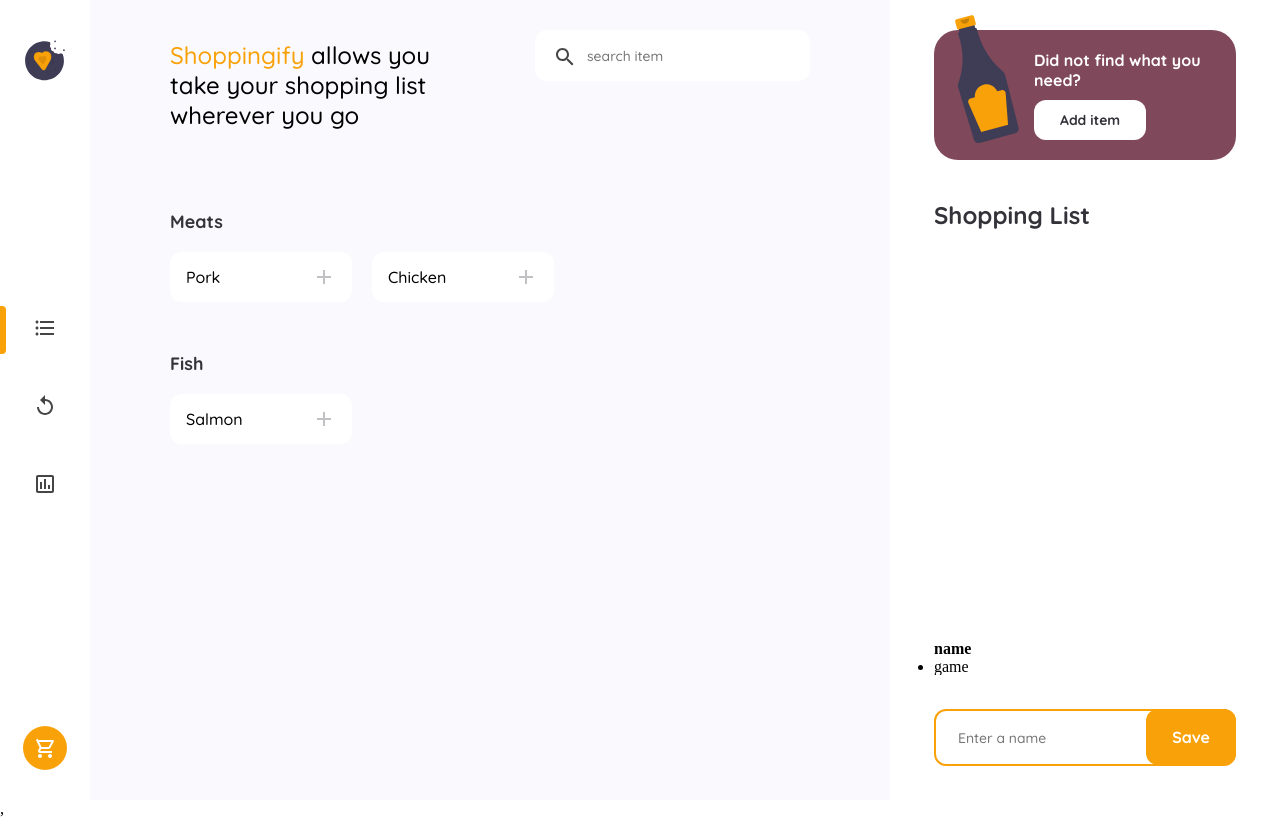
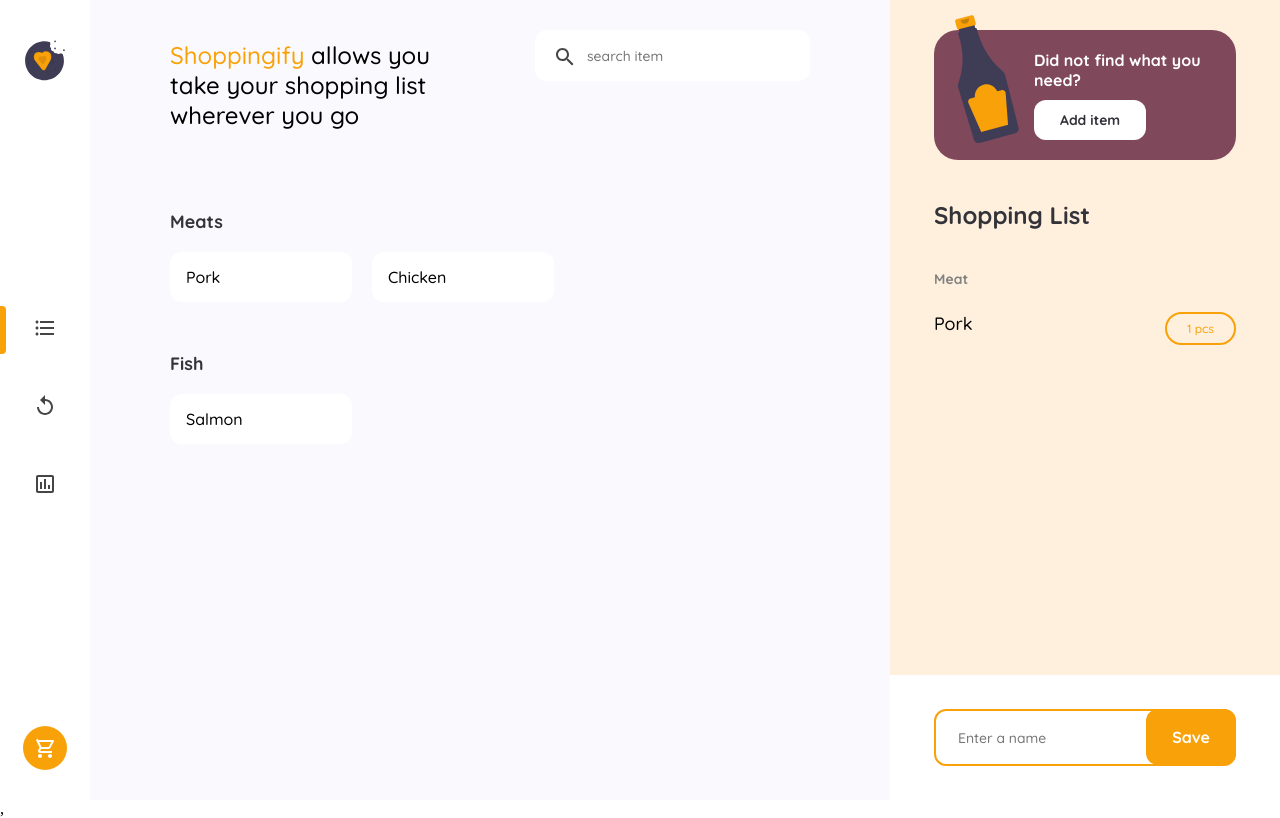
Before and after one commit to sukcinitas/dc-shopping-list, a React app: page /#/ in a window 1280 px wide. Built offline with nearby package versions, Linux system fonts and the light colour scheme.

Commit message:
Add some React and Redux logic, add style

```diff
--- a/src/components/CategoryItems.tsx
+++ b/src/components/CategoryItems.tsx
@@ -5,9 +5,8 @@
   selectItem,
 } from '../store/reducers/itemsSlice';
 import {
-  useRouteMatch, useHistory
-} from "react-router-dom";
-
+  addItem,
+} from '../store/reducers/listSlice';
 
 import PiecesDetail from './PiecesDetail'
 import '../sass/ItemsPage.scss';
@@ -23,7 +22,7 @@
     {items.map((item) =>
       <div className="items__item" key={item.id} onClick={() => select(item, category)}>
         {item.name}
-        {add ? <AddIcon className="items__icon" /> : <PiecesDetail pcs={4} simple />}
+        {/* {add ? <AddIcon className="items__icon" onClick={() => dispatch(add({ category, item: {id: item.id, name: item.name }}))} /> : <PiecesDetail pcs={4} simple />} */}
       </div>
     )}
   </div>
--- a/src/components/ItemInfoCard.tsx
+++ b/src/components/ItemInfoCard.tsx
@@ -4,6 +4,9 @@
   remove,
   selectItem
 } from '../store/reducers/itemsSlice';
+import {
+  addItem,
+} from '../store/reducers/listSlice';
 import TrendingFlatOutlinedIcon from '@material-ui/icons/TrendingFlatOutlined';
 
 import '../sass/ItemInfoCard.scss';
@@ -13,7 +16,8 @@
   const { id, name, category, description, image } = useSelector((state:any) => state.items.selectedItem);
   const dispatch = useDispatch();
 
-  const addItemToList = () => {
+  const addItemToList = (category: string, id: string, name: string) => {
+    dispatch(addItem({ category, item: { id, name }}));
     dispatch(selectItem({
       item: null,
     }));
@@ -22,7 +26,7 @@
   return (
   <article className="item-info-card">
     <div className="item-info-card__main">
-      <button className="btn btn--bright-text"><TrendingFlatOutlinedIcon className="arrow" onClick={() => dispatch(selectItem({item: null}))} />back</button>
+      <button className="btn btn--bright-text" onClick={() => dispatch(selectItem({item: null}))}><TrendingFlatOutlinedIcon className="arrow"/>back</button>
         <img
           className="item-info-card__img"
           src={image}
@@ -43,7 +47,7 @@
       </div>
       <div className="btns">
           <button className="btn" onClick={() => dispatch(remove({ id, category }))}>Delete</button>
-          <button className="btn btn--bright" onClick={() => addItemToList()}>Add to list</button>
+          <button className="btn btn--bright" onClick={() => addItemToList(category, id, name)}>Add to list</button>
       </div>
   </article>
 )
--- a/src/components/PiecesDetail.tsx
+++ b/src/components/PiecesDetail.tsx
@@ -1,6 +1,21 @@
-import React from 'react';
+import React, { useState } from 'react';
+import AddIcon from '@material-ui/icons/Add';
+import RemoveIcon from '@material-ui/icons/Remove';
+import DeleteOutlineIcon from '@material-ui/icons/DeleteOutline';
 
-const PiecesDetail = ({ pcs, simple }: { pcs: number|undefined, simple: boolean }) =>
-    <span className={`pieces ${simple ? 'pieces--simple' : ''}`}>{undefined ? '' : `${pcs} pcs`}</span>
+const PiecesDetail = ({ pcs, simple }: { pcs: number|undefined, simple?: boolean }) => {
+    const [isExpanded, setIsExpanded] = useState(false);
+    if (isExpanded && !simple) {
+        return <span className="pieces__panel">
+                <DeleteOutlineIcon className="pieces__icon pieces__icon--bright" />
+                <AddIcon className="pieces__icon" />
+                <span className="pieces pieces--panel">{`${pcs} pcs`}</span>
+                <RemoveIcon className="pieces__icon" />
+            </span>
+    } else {
+        return <span onClick={() => setIsExpanded(true)} className="pieces">{`${pcs} pcs`}</span>
+    }
+}
+
 
 export default PiecesDetail;
--- a/src/components/ShoppingList.tsx
+++ b/src/components/ShoppingList.tsx
@@ -1,4 +1,5 @@
 import React, { useState } from 'react';
+import { useSelector, useDispatch } from 'react-redux';
 
 import '../sass/ShoppingList.scss';
 import '../sass/buttons.scss';
@@ -6,14 +7,18 @@
 import '../sass/headings.scss';
 import image from '../assets/source.svg';
 import AddItemCard from './AddItemCard';
+import PiecesDetail from './PiecesDetail';
 
 const ShoppingList = () => {
-  const info = [{name: 'name', items: ['game', 'play', 'fun', 'sad', 'keel', 'seel']}];
-  const list = info.map((item) => (
-    <div key={item.name} className="shopping-list__category">
-      <h4 className="shopping-list__tag">{item.name}</h4>
+  const initialList = useSelector((state:any) => state.list.categories);
+  console.log(initialList);
+  const title = useSelector((state:any) => state.list.name);
+  console.log(title);
+  const list = initialList.map((item: { category: string, items: [{ id: string; name: string; pieces: number; }]}) => (
+    <div key={item.category} className="shopping-list__category">
+      <h4 className="subheading subheading--list">{item.category}</h4>
       <ul>
-        {item.items.map((name) => <li key={name}>{name}</li>)}
+        {item.items.map((product: { id: string; name: string; pieces: number; }) => <li className="shopping-list__item" key={product.id}><span>{product.name}</span><PiecesDetail pcs={product.pieces} /></li>)}
       </ul>
     </div>
   ));
@@ -27,9 +32,9 @@
           <button onClick={() => setIsAdding(true)} className="btn btn--narrow">Add item</button>
         </div>
       </div>
-      <h2 className="subheading">Shopping List</h2>
+      <h2 className="subheading">{title}</h2>
+      {list}
     </div>
-    {list}
     <div className="inpts">
           <input className="inpt inpt--bright" placeholder="Enter a name" />
           <button className="btn btn--bright-input">Save</button>
--- a/src/sass/PiecesDetail.scss
+++ b/src/sass/PiecesDetail.scss
@@ -15,4 +15,30 @@
         top: 16px;
         padding: 0;
     }
+
+    &__panel {
+        display: flex;
+        flex-direction: row;
+        background-color: variables.$light-1;
+        border-radius: 12px;
+        justify-content: space-between;
+        padding: 6px 16px;
+        align-items: center;
+        position: relative;
+    }
+
+    &__icon {
+        color: variables.$yellow-1;
+        margin: 4px;
+
+        &--bright {
+            color: variables.$light-1;
+            background-color: variables.$yellow-1;
+            border-radius: 12px;
+            position: absolute;
+            left: 0;
+            top: 0;
+            bottom: 0;
+        }
+    }
 }
--- a/src/sass/ShoppingList.scss
+++ b/src/sass/ShoppingList.scss
@@ -7,6 +7,7 @@
     height: 100%;
     padding: 30px 44px 34px;
     position: relative;
+    background-color: variables.$yellow-2;
 
     &__main {
         display: flex;
@@ -51,4 +52,13 @@
             margin-bottom: 10px;
         }
     }
+
+    &__item {
+        width: 100%;
+        font-size: variables.$s18;
+        font-family: variables.$font-1;
+        display: flex;
+        flex-direction: row;
+        justify-content: space-between;
+    }
 }
--- a/src/sass/headings.scss
+++ b/src/sass/headings.scss
@@ -20,6 +20,12 @@
         font-size: variables.$s16;
         line-height: 20px;
     }
+
+    &--list {
+        font-size: variables.$s14;
+        color: variables.$grey-6;
+        margin-bottom: 25px;
+    }
 }
 
 .heading{
--- a/src/store/index.ts
+++ b/src/store/index.ts
@@ -1,9 +1,11 @@
 import { configureStore } from '@reduxjs/toolkit';
 
 import itemsReducer from './reducers/itemsSlice';
+import listReducer from './reducers/listSlice';
 
 export default configureStore({
   reducer: {
-    items: itemsReducer
+    items: itemsReducer,
+    list: listReducer,
   }
 })
--- /dev/null
+++ b/src/store/reducers/listSlice.ts
@@ -0,0 +1,31 @@
+import { createSlice } from '@reduxjs/toolkit';
+
+export const listSlice = createSlice({
+    name: 'items',
+    initialState: {
+            name: 'Shopping List',
+            categories: [{ category: 'Meat', items: [{ id: '1', name: 'Pork', pieces: 1}]}]
+    },
+    reducers: {
+        addItem: (state, action) => {
+            const newCategories = state.categories.map((category) => {
+                if (action.payload.category === category.category) {
+                    return {
+                        category: action.payload.catgory,
+                        items: [...category.items, {...action.payload.item, pieces: 1 }]
+                    }
+                } else {
+                        return category;
+                    }
+            });
+            return {
+                ...state,
+                categories: newCategories,
+            }
+        },
+    }
+});
+
+export const { addItem } = listSlice.actions;
+
+export default listSlice.reducer;
```
